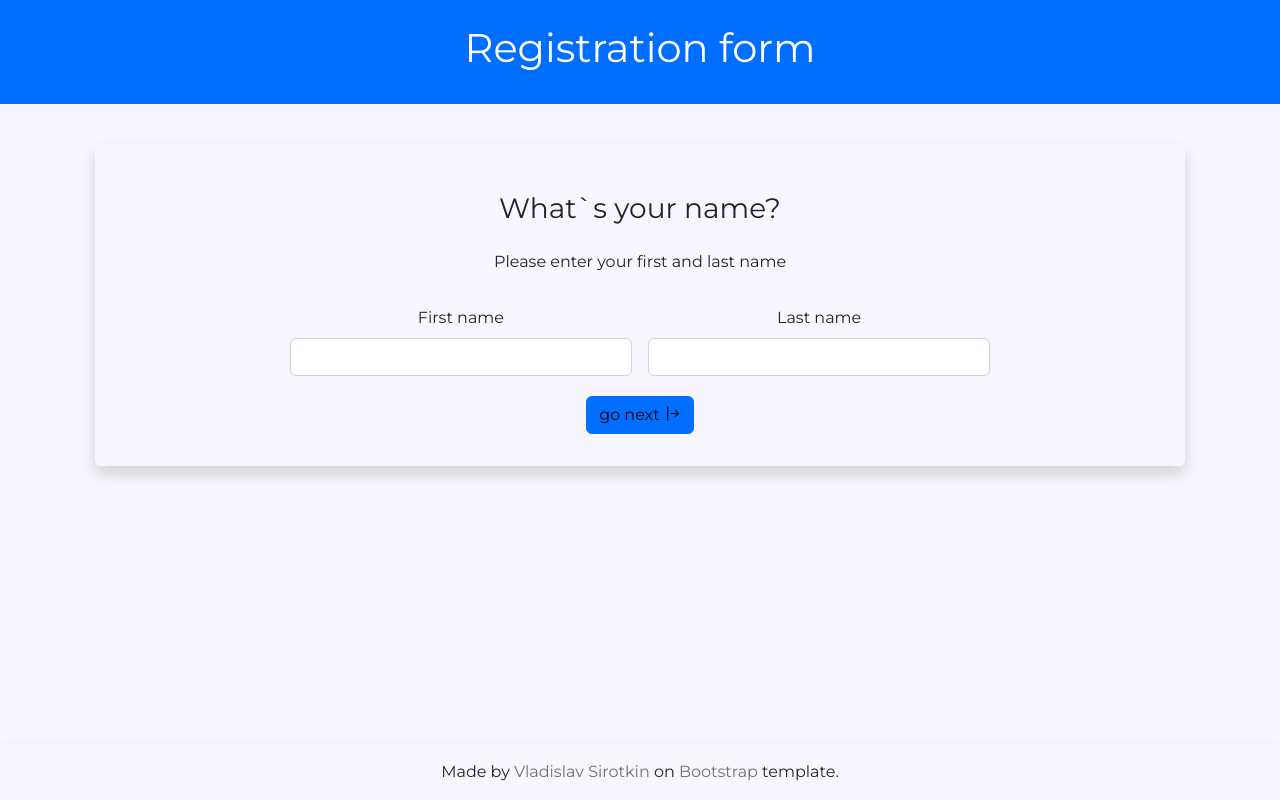
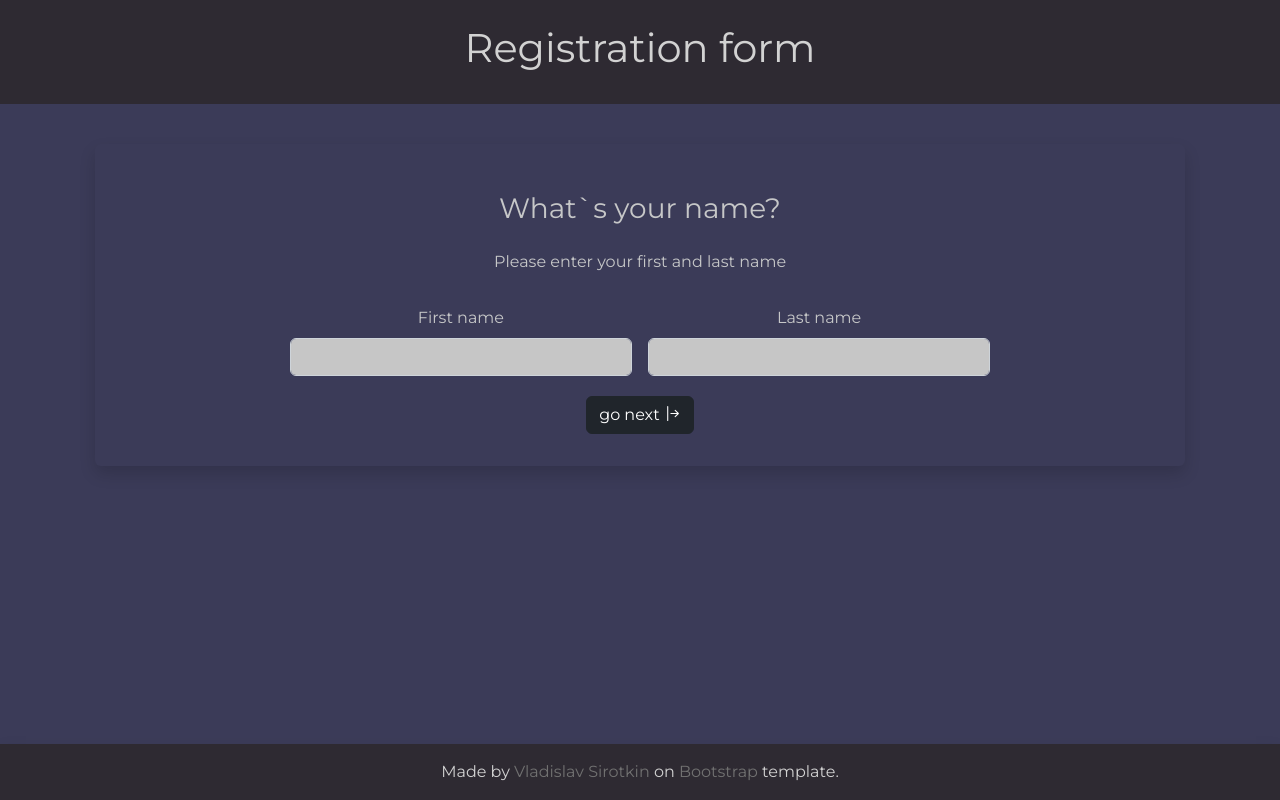
Before and after one commit to VladislavSrtkn/registration_form, a website: page index.html in a window 1280 px wide. Drawn offline with Linux system fonts and the light colour scheme.

Commit message:
styles changed

```diff
--- a/source/css/custom.scss
+++ b/source/css/custom.scss
@@ -1,7 +1,7 @@
-$primary: #006eff;
-$secondary: #ffd900;
+$primary: #20252b;
+$secondary: #a6a6a3;
 
-$form-select-bg: #f9d225;
+// $form-select-bg: #f9d225;
 
 @import './node_modules/bootstrap/scss/bootstrap';
 
@@ -22,16 +22,23 @@ $form-select-bg: #f9d225;
 }
 
 body {
-  background-color: rgb(246 246 252);
+  background-color: #3b3b58;
+  color: #c6c7c8;
 }
 
 svg {
   margin-bottom: 0.2rem;
 }
 
-header {
-  background-color: #006eff;
-  color: #fff;
+header,
+footer {
+  background-color: #2e2a32;
+  color: #d2d2d2;
+}
+
+.form-control,
+.form-select {
+  background-color: #c6c6c6;
 }
 
 a {
@@ -62,7 +69,7 @@ a:hover {
   position: absolute;
   right: 0.35rem;
   top: 0.35rem;
-  color: #b6b6b6;
+  color: #3d3b3b;
 
   :hover {
     cursor: pointer;
```
Also changed, not shown: dist/css/style.css.
